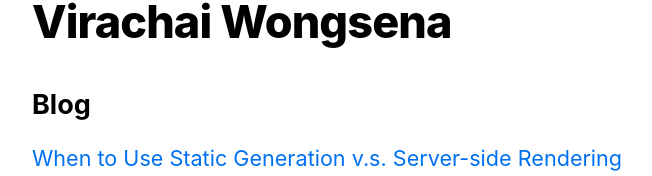
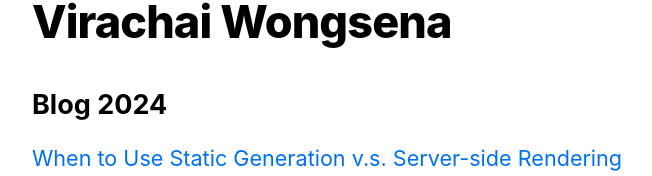
Before and after one commit to virachai/nextjs-blog, a Next.js app: page / in a window 1280 px wide. Shown: the part 221-397 px from the top of the page, without its empty margins (302-954 px from the left). Built offline with nearby package versions, Linux system fonts and the light colour scheme.

Commit message:
Blog 2024

```diff
--- a/pages/index.js
+++ b/pages/index.js
@@ -38,7 +38,7 @@ export default function Home({ allPostsData }) {
 
       {/* Add this <section> tag below the existing <section> tag */}
       <section className={`${utilStyles.headingMd} ${utilStyles.padding1px}`}>
-        <h2 className={utilStyles.headingLg}>Blog</h2>
+        <h2 className={utilStyles.headingLg}>Blog 2024</h2>
         <ul className={utilStyles.list}>
           {allPostsData.map(({ id, date, title }) => (
             <li className={utilStyles.listItem} key={id}>
```
